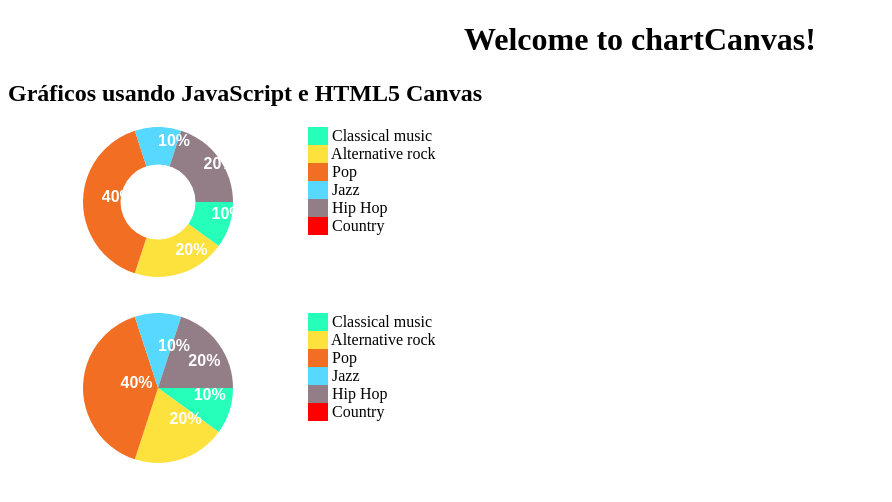
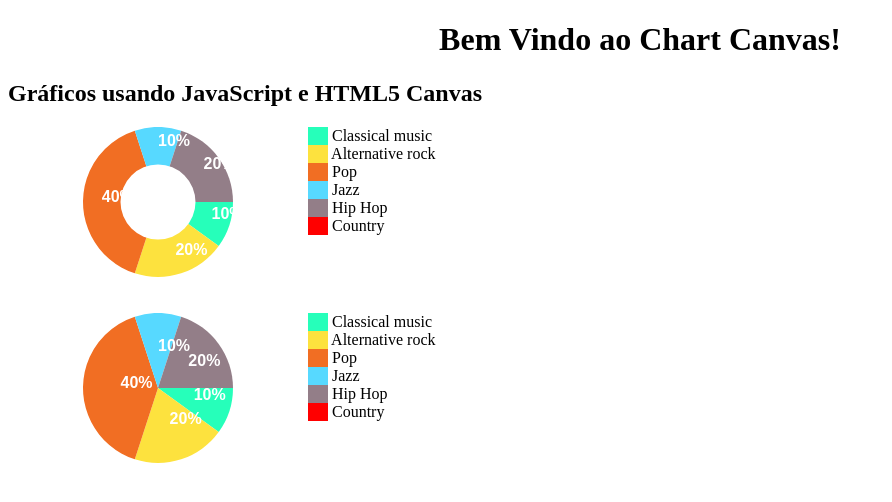
Before and after one commit to dudulive/chartCanvas, an Angular app: page / in a window 1280 px wide. Shown: the top 502 px of the page, without its empty margins (0-892 px from the left). Built offline with nearby package versions, Linux system fonts and the light colour scheme.

Commit message:
Alterando a projeto para lib

```diff
--- /dev/null
+++ b/index.ts
@@ -0,0 +1 @@
+export * from './src/app/modules/chart/chart.module'
--- /dev/null
+++ b/ng-package.json
@@ -0,0 +1,6 @@
+{
+  "$schema": "./node_modules/ng-packagr/ng-package.schema.json",
+  "lib": {
+    "entryFile": "index.ts"
+  }
+}
--- a/package.json
+++ b/package.json
@@ -7,7 +7,8 @@
     "build": "ng build",
     "test": "ng test",
     "lint": "ng lint",
-    "e2e": "ng e2e"
+    "e2e": "ng e2e",
+    "packagr": "ng-packagr -p ng-package.json"
   },
   "private": true,
   "dependencies": {
@@ -40,6 +41,7 @@
     "karma-coverage-istanbul-reporter": "~2.0.1",
     "karma-jasmine": "~1.1.2",
     "karma-jasmine-html-reporter": "^0.2.2",
+    "ng-packagr": "^12.2.0",
     "protractor": "~5.4.0",
     "ts-node": "~7.0.0",
     "tslint": "~5.11.0",
--- a/src/app/app.component.html
+++ b/src/app/app.component.html
@@ -1,10 +1,10 @@
 <!--The content below is only a placeholder and can be replaced.-->
 <div style="text-align:center">
   <h1>
-    Welcome to {{ title }}!
+    Bem Vindo ao {{ title }}!
   </h1>
  </div>
 <h2>Gráficos usando JavaScript e HTML5 Canvas</h2>
-<ui-chart-dunot [data]="data" [colors]="colors"></ui-chart-dunot>
+<canvas-chart-dunot [data]="data" [colors]="colors"></canvas-chart-dunot>
 <br><br>
-<ui-chart-pie [data]="data" [colors]="colors"></ui-chart-pie>
+<canvas-chart-pie [data]="data" [colors]="colors"></canvas-chart-pie>
--- a/src/app/app.component.ts
+++ b/src/app/app.component.ts
@@ -7,7 +7,7 @@ import { Component } from '@angular/core';
 })
 export class AppComponent {
 
-    title = 'chartCanvas';
+    title = 'Chart Canvas';
     colors: string[] = ['#26ffba', '#fde23e', '#f16e23', '#57d9ff', '#937e88', '#ff0000'];
     data: any =  {
       "Classical music": 1,
--- a/src/app/app.module.ts
+++ b/src/app/app.module.ts
@@ -2,7 +2,7 @@ import { BrowserModule } from '@angular/platform-browser';
 import { NgModule } from '@angular/core';
 
 import { AppComponent } from './app.component';
-import { ChartModule } from './shared/chart/chart.module';
+import { ChartModule } from './modules/chart/chart.module';
 
 @NgModule({
   declarations: [
--- a/src/app/shared/chart/chart-pie.component.ts
+++ b/src/app/modules/chart/chart-dunot.component.ts
@@ -2,15 +2,15 @@ import { Component, AfterViewInit, ElementRef, ViewChild, Input } from '@angular
 import { UtilChart } from './util.chart';
 
 @Component({
-  selector: 'ui-chart-pie',
+  selector: 'canvas-chart-dunot',
   template: `
            <div style='display: flex;flex-wrap: nowrap;'>
                 <canvas #canvas></canvas>
                 <div #legend></div>
-           <div>
+           </div>
     `
 })
-export class ChartPieComponent extends UtilChart implements AfterViewInit {
+export class ChartDunotComponent extends UtilChart implements AfterViewInit {
   @ViewChild('canvas')
   public canvas: ElementRef;
   @ViewChild('legend')
@@ -20,6 +20,7 @@ export class ChartPieComponent extends UtilChart implements AfterViewInit {
   data: any = {};
   @Input()
   colors: string[] = [];
+  private doughnutHoleSize: number = 0.5;
 
   ngAfterViewInit(): void {
     let canvasEl: HTMLCanvasElement = this.canvas.nativeElement;
@@ -37,11 +38,14 @@ export class ChartPieComponent extends UtilChart implements AfterViewInit {
       val = this.data[categ];
       var slice_angle = (2 * Math.PI * val) / total_value;
 
+      let widthCanvas = canvasEl.width / 2;
+      let heightCanvas = canvasEl.height / 2;
+
       this.drawPieSlice(
         ctx,
-        canvasEl.width / 2,
-        canvasEl.height / 2,
-        Math.min(canvasEl.width / 2, canvasEl.height / 2),
+        widthCanvas,
+        heightCanvas,
+        Math.min(widthCanvas, heightCanvas),
         start_angle,
         start_angle + slice_angle,
         this.colors[color_index % this.colors.length]
@@ -51,12 +55,27 @@ export class ChartPieComponent extends UtilChart implements AfterViewInit {
       color_index++;
     }
 
+    //to create the doughnut chart
+    this.drawPieSlice(
+      ctx,
+      canvasEl.width / 2,
+      canvasEl.height / 2,
+      this.doughnutHoleSize * Math.min(canvasEl.width / 2, canvasEl.height / 2),
+      0,
+      2 * Math.PI,
+      '#fff'
+    );
+
     for (categ in this.data) {
       val = this.data[categ];
       slice_angle = (2 * Math.PI * val) / total_value;
       let pieRadius = Math.min(canvasEl.width / 2, canvasEl.height / 2);
-      let labelX = canvasEl.width / 2 + (pieRadius / 2) * Math.cos(start_angle + slice_angle / 2);
-      let labelY = canvasEl.height / 2 + (pieRadius / 2) * Math.sin(start_angle + slice_angle / 2);
+
+      //to create the doughnut chart
+      let offset = (pieRadius * this.doughnutHoleSize) / 2;
+      let offsetPieRadius = offset + pieRadius / 2;
+      let labelX = canvasEl.width / 2 + (offsetPieRadius) * Math.cos(start_angle + slice_angle / 2);
+      let labelY = canvasEl.height / 2 + (offsetPieRadius) * Math.sin(start_angle + slice_angle / 2);
 
       let labelText = Math.round((100 * val) / total_value);
       if (labelText > 0) {
--- a/src/app/shared/chart/chart-dunot.component.ts
+++ b/src/app/modules/chart/chart-pie.component.ts
@@ -2,15 +2,15 @@ import { Component, AfterViewInit, ElementRef, ViewChild, Input } from '@angular
 import { UtilChart } from './util.chart';
 
 @Component({
-  selector: 'ui-chart-dunot',
+  selector: 'canvas-chart-pie',
   template: `
            <div style='display: flex;flex-wrap: nowrap;'>
                 <canvas #canvas></canvas>
                 <div #legend></div>
-           </div>
+           <div>
     `
 })
-export class ChartDunotComponent extends UtilChart implements AfterViewInit {
+export class ChartPieComponent extends UtilChart implements AfterViewInit {
   @ViewChild('canvas')
   public canvas: ElementRef;
   @ViewChild('legend')
@@ -20,7 +20,6 @@ export class ChartDunotComponent extends UtilChart implements AfterViewInit {
   data: any = {};
   @Input()
   colors: string[] = [];
-  private doughnutHoleSize: number = 0.5;
 
   ngAfterViewInit(): void {
     let canvasEl: HTMLCanvasElement = this.canvas.nativeElement;
@@ -38,14 +37,11 @@ export class ChartDunotComponent extends UtilChart implements AfterViewInit {
       val = this.data[categ];
       var slice_angle = (2 * Math.PI * val) / total_value;
 
-      let widthCanvas = canvasEl.width / 2;
-      let heightCanvas = canvasEl.height / 2;
-
       this.drawPieSlice(
         ctx,
-        widthCanvas,
-        heightCanvas,
-        Math.min(widthCanvas, heightCanvas),
+        canvasEl.width / 2,
+        canvasEl.height / 2,
+        Math.min(canvasEl.width / 2, canvasEl.height / 2),
         start_angle,
         start_angle + slice_angle,
         this.colors[color_index % this.colors.length]
@@ -55,27 +51,12 @@ export class ChartDunotComponent extends UtilChart implements AfterViewInit {
       color_index++;
     }
 
-    //to create the doughnut chart
-    this.drawPieSlice(
-      ctx,
-      canvasEl.width / 2,
-      canvasEl.height / 2,
-      this.doughnutHoleSize * Math.min(canvasEl.width / 2, canvasEl.height / 2),
-      0,
-      2 * Math.PI,
-      '#fff'
-    );
-
     for (categ in this.data) {
       val = this.data[categ];
       slice_angle = (2 * Math.PI * val) / total_value;
       let pieRadius = Math.min(canvasEl.width / 2, canvasEl.height / 2);
-
-      //to create the doughnut chart
-      let offset = (pieRadius * this.doughnutHoleSize) / 2;
-      let offsetPieRadius = offset + pieRadius / 2;
-      let labelX = canvasEl.width / 2 + (offsetPieRadius) * Math.cos(start_angle + slice_angle / 2);
-      let labelY = canvasEl.height / 2 + (offsetPieRadius) * Math.sin(start_angle + slice_angle / 2);
+      let labelX = canvasEl.width / 2 + (pieRadius / 2) * Math.cos(start_angle + slice_angle / 2);
+      let labelY = canvasEl.height / 2 + (pieRadius / 2) * Math.sin(start_angle + slice_angle / 2);
 
       let labelText = Math.round((100 * val) / total_value);
       if (labelText > 0) {
```
Also changed, not shown: src/app/modules/chart/chart.module.ts (renamed from src/app/shared/chart/chart.module.ts), src/app/modules/chart/util.chart.ts (renamed from src/app/shared/chart/util.chart.ts), 1 other file (tests, documents, lock files or other folders).
